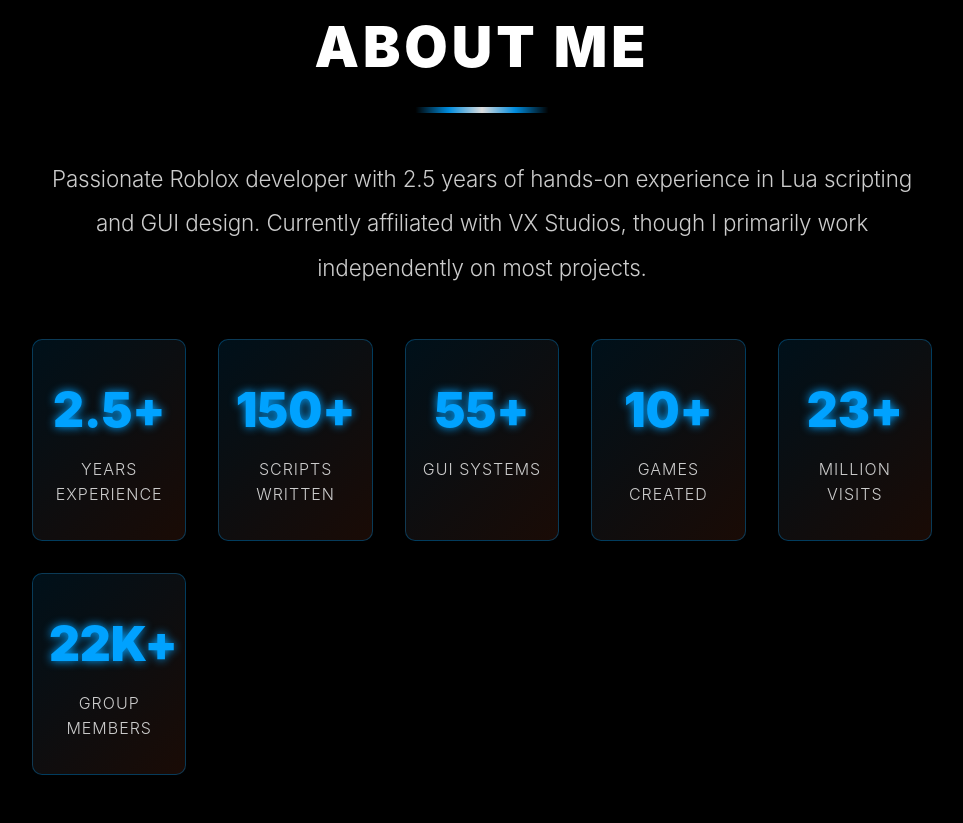
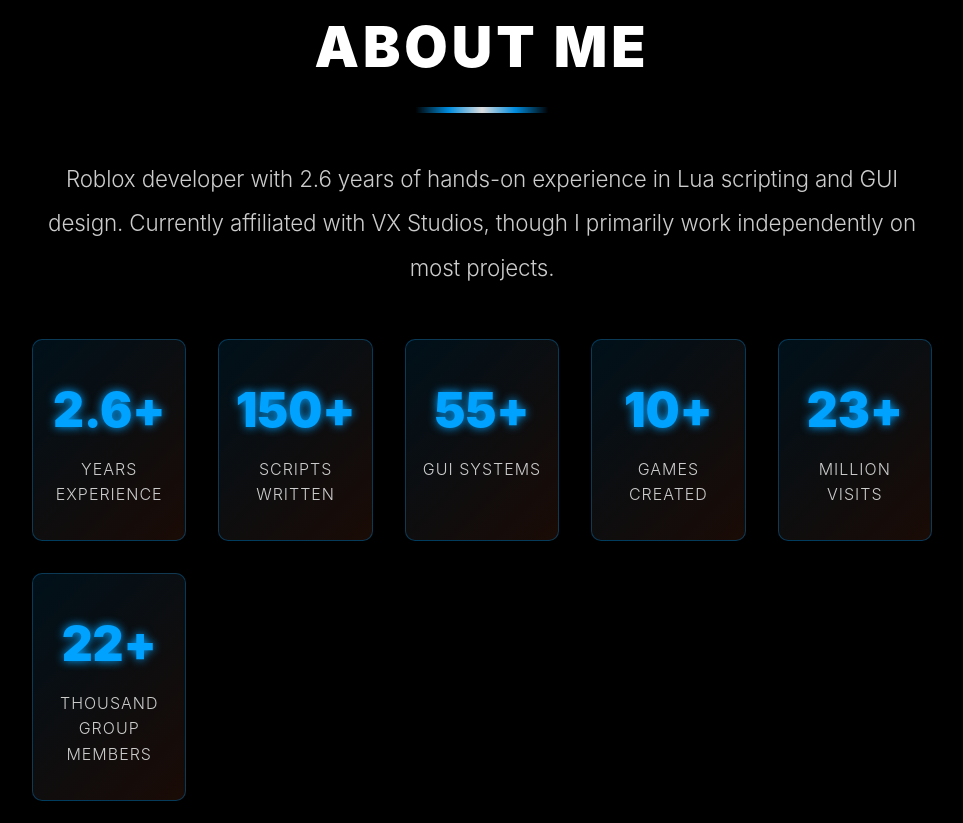
Before and after one commit to 18vua/18vua, a plain HTML site: page index.html in a window 1280 px wide. Shown: the part 937-1760 px from the top of the page, without its empty margins (158-1121 px from the left). Drawn offline with Linux system fonts and the light colour scheme.

Commit message:
Update index.html

```diff
--- a/index.html
+++ b/index.html
@@ -59,10 +59,10 @@
             <h2 class="section-title">About Me</h2>
             <div class="about-content">
                 <div class="about-text">
-                    <p>Passionate Roblox developer with 2.5 years of hands-on experience in Lua scripting and GUI design. Currently affiliated with VX Studios, though I primarily work independently on most projects.</p>
+                    <p>Roblox developer with 2.6 years of hands-on experience in Lua scripting and GUI design. Currently affiliated with VX Studios, though I primarily work independently on most projects.</p>
                     <div class="stats-grid">
                         <div class="stat-item">
-                            <div class="stat-number">2.5+</div>
+                            <div class="stat-number">2.6+</div>
                             <div class="stat-label">Years Experience</div>
                         </div>
                         <div class="stat-item">
@@ -82,8 +82,8 @@
                             <div class="stat-label">Million Visits</div>
                         </div>
                         <div class="stat-item">
-                            <div class="stat-number">22K+</div>
-                            <div class="stat-label">Group Members</div>
+                            <div class="stat-number">22+</div>
+                            <div class="stat-label">Thousand Group Members</div>
                         </div>
                     </div>
                 </div>
@@ -225,9 +225,9 @@
     <!-- Contact Section -->
     <section id="contact" class="contact">
         <div class="container">
-            <h2 class="section-title">Let me handle everything</h2>
+            <h2 class="section-title">Contacts</h2>
             <div class="contact-content">
-                <p>Ready to bring your Roblox game ideas to life? I specialize in creating engaging gameplay mechanics and beautiful user interfaces that players love.</p>
+                <p>meow</p>
                 <div class="contact-links">
                     <a href="mailto:18vuua@gmail.com" class="contact-link">
                         <i class="fas fa-envelope"></i>
```
